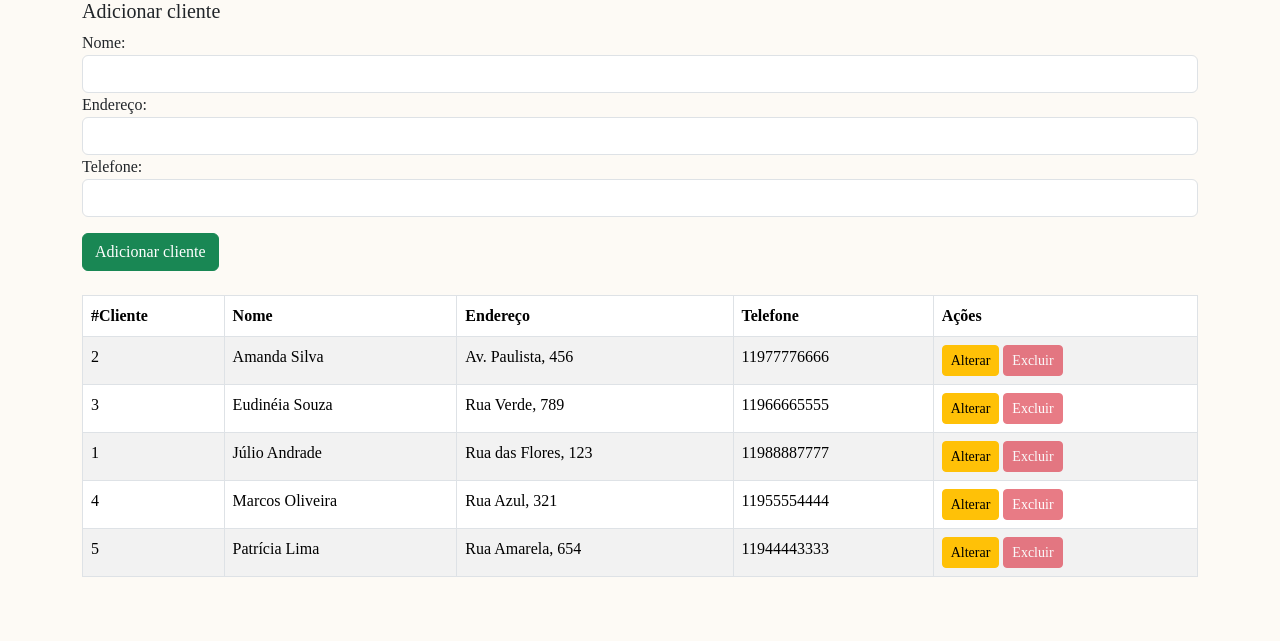
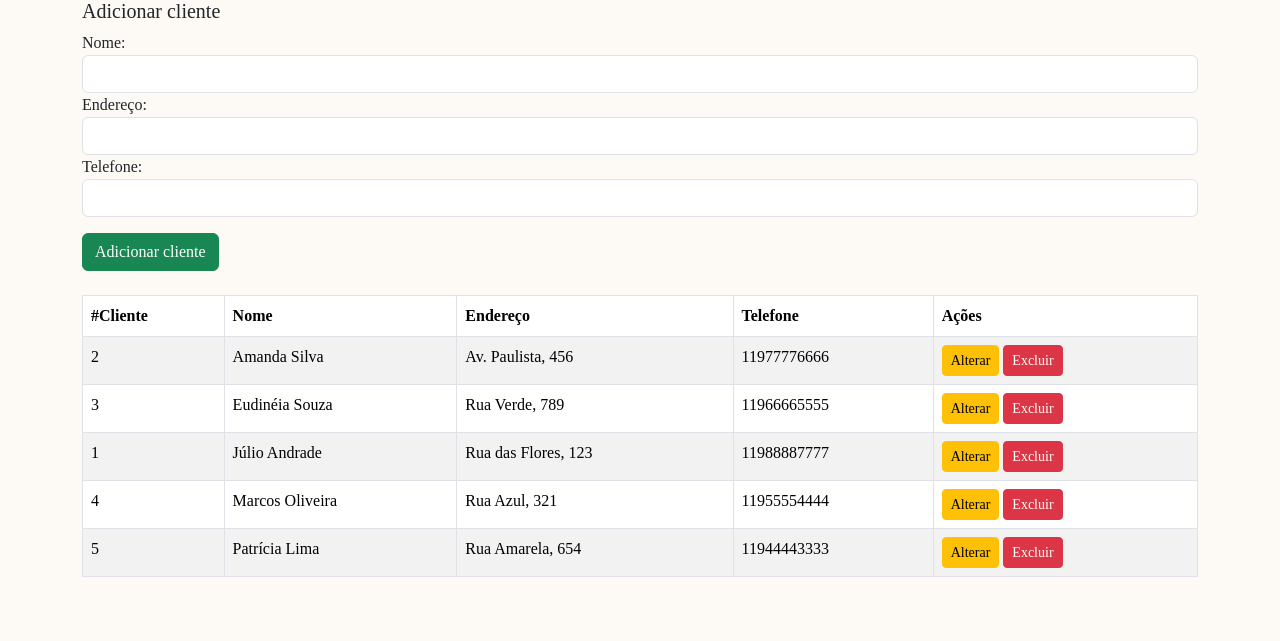
Before and after one commit to Alegretao/Confeitaria, a PHP site: page /pages/painel_admin.php?cliente=sucesso in a window 1280 px wide. Shown: the part 1779-2420 px from the top of the page. Run offline with PHP 8.4, Linux system fonts and the light colour scheme; a user stored in the database is signed in; data comes from the database, SQL or seed files in the repository; data that the repository does not hold is empty.

Commit message:
Enable delete button with confirmation for clients

```diff
--- a/Site-trabalho-main/Site-trabalho-main/pages/painel_admin.php
+++ b/Site-trabalho-main/Site-trabalho-main/pages/painel_admin.php
@@ -525,10 +525,11 @@ foreach ($pedidos as $pedido) {
                                class="btn btn-warning btn-sm">
                                 Alterar
                             </a>
-
-                            <button class="btn btn-danger btn-sm" disabled>
+                            <a href="../form/excluir_clientes.php?id=<?= (int) $cliente['idCLIENTES'] ?>"
+                                class="btn btn-danger btn-sm"
+                                   onclick="return confirm('Tem certeza que deseja excluir este cliente?')">
                                 Excluir
-                            </button>
+                            </a>
 
                         </td>
 
```
